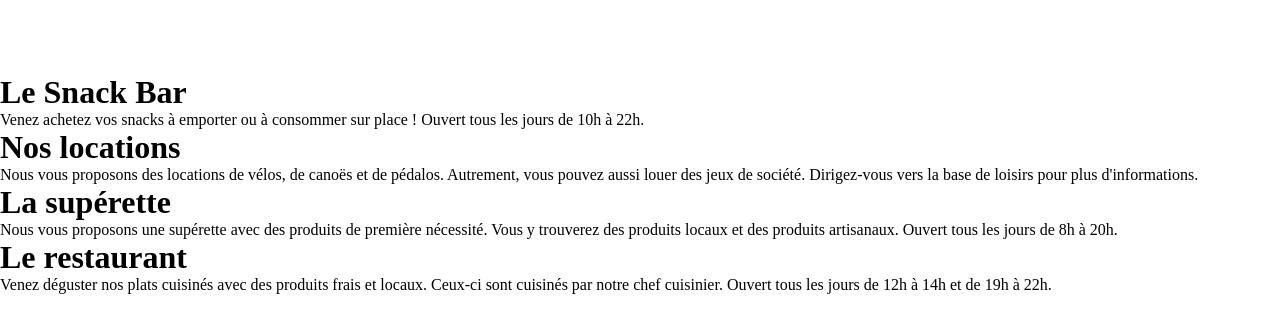
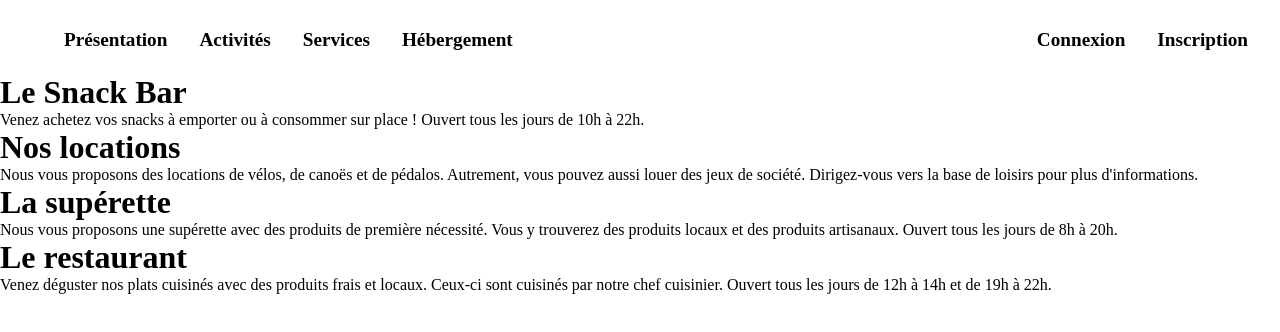
Before and after one commit to EAnathos/R3.10-Management-SI, a website: page html/services.html in a window 1280 px wide. Drawn offline with Linux system fonts and the light colour scheme.

Commit message:
Add navBar

```diff
--- a/html/services.html
+++ b/html/services.html
@@ -11,7 +11,18 @@
   </head>
   <body>
     <header>
-      <nav></nav>
+      <nav>
+        <ul>
+          <li><a href="/index.html">Présentation</a></li>
+          <li><a href="/html/activities.html">Activités</a></li>
+          <li><a href="/html/services.html">Services</a></li>
+          <li><a href="/html/hebergement.html">Hébergement</a></li>
+        </ul>
+        <ul>
+          <li><a href="connexion.html">Connexion</a></li>
+          <li><a href="inscription.html">Inscription</a></li>
+        </ul>
+      </nav>
     </header>
     <main>
       <h1>à supr</h1>
```
